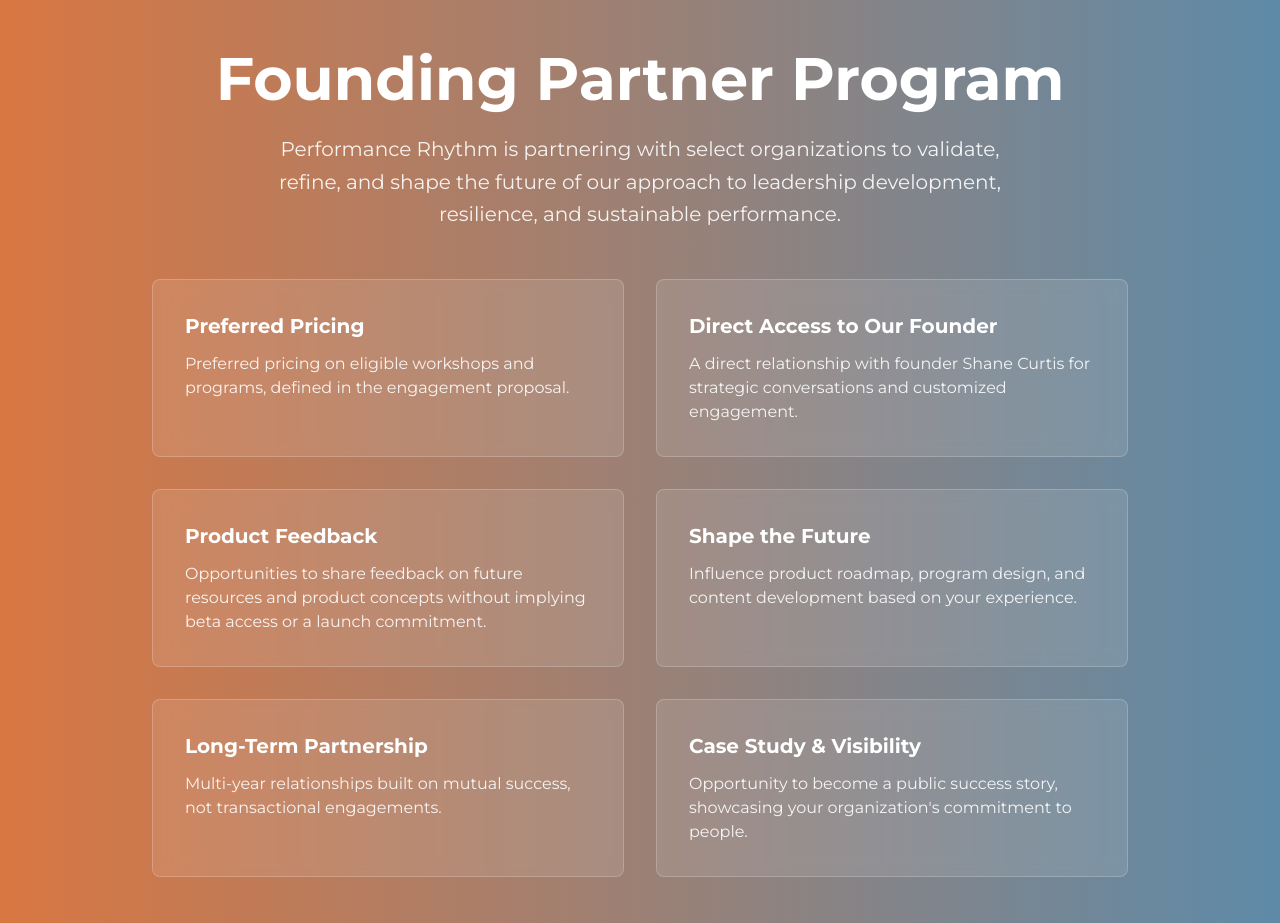
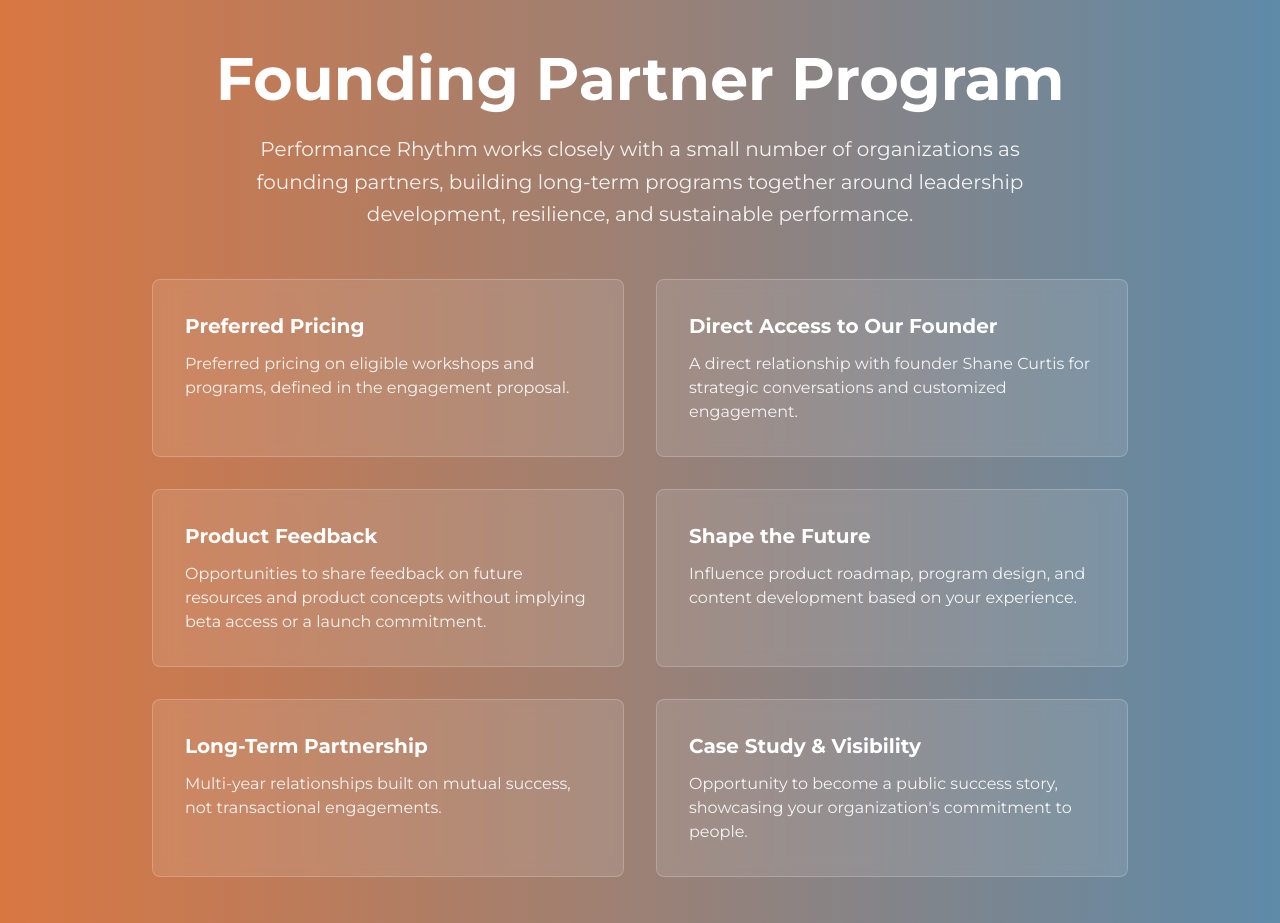
Before and after one commit to Performance-Rhythm/performance-rhythm-web, a Next.js app in the folder apps/web/: page /programs in a window 1280 px wide. Shown: the part 8900-9823 px from the top of the page. Built offline with nearby package versions, Linux system fonts and the light colour scheme; no server answers.

Commit message:
WEB-25: /programs Founding Partner intro line

```diff
--- a/apps/web/content/programs.ts
+++ b/apps/web/content/programs.ts
@@ -296,7 +296,7 @@ export const PROGRAMS_CONTENT = {
   // Founding Partner Section
   foundingPartnerProgram: {
     headline: "Founding Partner Program",
-    description: "Performance Rhythm is partnering with select organizations to validate, refine, and shape the future of our approach to leadership development, resilience, and sustainable performance.",
+    description: "Performance Rhythm works closely with a small number of organizations as founding partners, building long-term programs together around leadership development, resilience, and sustainable performance.",
 
     benefits: [
       {
```
